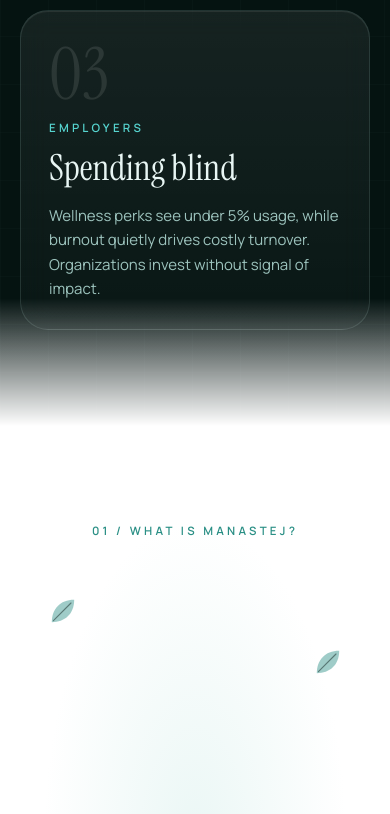
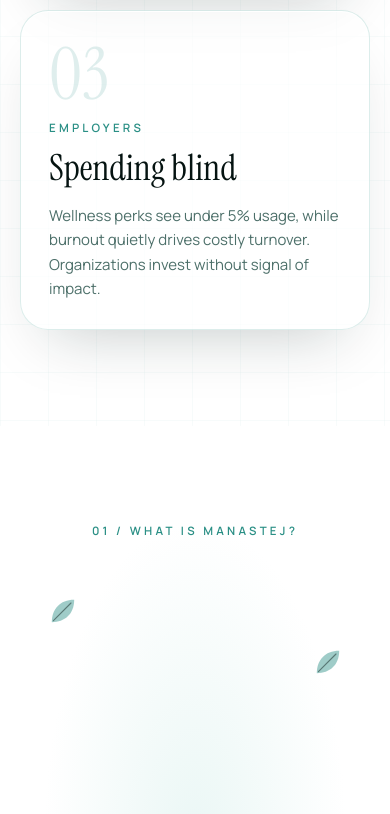
Before and after one commit to haresh-sai06/manastej-redesign, a Next.js app: page / in a window 390 px wide. Shown: the part 3660-4474 px from the top of the page. Built offline with nearby package versions, Linux system fonts and the light colour scheme; grey boxes are pictures that could not be loaded.

Commit message:
Shorten About green band without white seam; make Problem white

```diff
--- a/src/components/sections/About.tsx
+++ b/src/components/sections/About.tsx
@@ -37,9 +37,9 @@
           className="pointer-events-none absolute inset-0 bg-[radial-gradient(ellipse_at_center,rgba(232,246,244,0.9)_0%,rgba(255,255,255,1)_55%)]"
           aria-hidden="true"
         />
-        {/* Fill the empty white under the head with green (matches ab-after) */}
+        {/* Shorter green fill under the head; soft into ink with no white seam */}
         <div
-          className="pointer-events-none absolute inset-x-0 bottom-0 z-[1] h-[42%] bg-[linear-gradient(180deg,rgba(255,255,255,0)_0%,rgba(15,47,43,0.55)_28%,#0f2f2b_58%,#051311_100%)]"
+          className="pointer-events-none absolute inset-x-0 bottom-0 z-[1] h-[28%] bg-[linear-gradient(180deg,rgba(5,19,17,0)_0%,rgba(15,47,43,0.75)_35%,#0f2f2b_62%,#051311_100%)]"
           aria-hidden="true"
         />
         <div className="ab-halo absolute left-1/2 top-1/2 z-[2] h-[80vmin] w-[80vmin] -translate-x-1/2 -translate-y-1/2 rounded-full bg-[radial-gradient(circle,rgba(242,196,109,.28),rgba(86,212,207,.18)_40%,transparent_68%)]" aria-hidden="true" />
--- a/src/components/sections/Problem.tsx
+++ b/src/components/sections/Problem.tsx
@@ -34,29 +34,29 @@
   });
 
   return (
-    <section id="problem" ref={root} aria-labelledby="problem-title" className="relative bg-ink">
+    <section id="problem" ref={root} aria-labelledby="problem-title" className="relative bg-white text-ink">
       <div className="pb-stage relative overflow-hidden">
         <div className="pb-bg pointer-events-none absolute inset-0" aria-hidden="true">
-          <div className="absolute left-1/2 top-1/3 h-[70vmax] w-[70vmax] -translate-x-1/2 rounded-full bg-[radial-gradient(circle,rgba(15,47,43,.9),transparent_60%)]" />
-          <svg className="absolute inset-0 h-full w-full opacity-[.08]"><defs><pattern id="g" width="48" height="48" patternUnits="userSpaceOnUse"><path d="M48 0H0V48" fill="none" stroke="#9dc4be" strokeWidth=".6" /></pattern></defs><rect width="100%" height="100%" fill="url(#g)" /></svg>
+          <div className="absolute left-1/2 top-1/3 h-[70vmax] w-[70vmax] -translate-x-1/2 rounded-full bg-[radial-gradient(circle,rgba(232,246,244,.95),transparent_60%)]" />
+          <svg className="absolute inset-0 h-full w-full opacity-[.12]"><defs><pattern id="g" width="48" height="48" patternUnits="userSpaceOnUse"><path d="M48 0H0V48" fill="none" stroke="#2a8f85" strokeWidth=".6" /></pattern></defs><rect width="100%" height="100%" fill="url(#g)" /></svg>
         </div>
 
         <div className="relative mx-auto grid h-full max-w-6xl px-5 py-24">
           {/* Beat 1: title + stats */}
           <div className="col-start-1 row-start-1 flex flex-col justify-center gap-12">
             <div className="pb-intro">
-              <p className="eyebrow mb-5 text-mint">— {problem.label}</p>
-              <h2 id="problem-title" className="pb-title max-w-4xl font-serif text-5xl leading-[0.95] text-foam md:text-8xl">
+              <p className="eyebrow mb-5 text-teal">— {problem.label}</p>
+              <h2 id="problem-title" className="pb-title max-w-4xl font-serif text-5xl leading-[0.95] text-ink md:text-8xl">
                 <Words text={problem.title} />
               </h2>
-              <p data-rise className="mt-6 max-w-xl text-lg text-mist">{problem.body}</p>
+              <p data-rise className="mt-6 max-w-xl text-lg text-sage">{problem.body}</p>
             </div>
-            <dl className="pb-stats grid grid-cols-2 gap-px overflow-hidden rounded-3xl bg-white/10 md:grid-cols-4">
+            <dl className="pb-stats grid grid-cols-2 gap-px overflow-hidden rounded-3xl bg-teal/10 md:grid-cols-4">
               {problem.stats.map((s) => (
-                <div key={s.label} data-rise className="pb-stat bg-ink/95 p-5 md:p-7">
-                  <dt className="eyebrow text-[10px] text-mist/80">{s.label}</dt>
-                  <dd className="mt-3 font-serif text-5xl text-foam md:text-6xl">{s.value}</dd>
-                  <dd className="mt-1 text-sm text-mist">{s.note}</dd>
+                <div key={s.label} data-rise className="pb-stat bg-white p-5 md:p-7">
+                  <dt className="eyebrow text-[10px] text-sage">{s.label}</dt>
+                  <dd className="mt-3 font-serif text-5xl text-ink md:text-6xl">{s.value}</dd>
+                  <dd className="mt-1 text-sm text-sage">{s.note}</dd>
                 </div>
               ))}
             </dl>
@@ -64,25 +64,21 @@
 
           {/* Beat 2: the three failures */}
           <div className="pb-beat2 col-start-1 row-start-2 mt-16 flex flex-col justify-center">
-            <p data-rise className="pb-fail-label eyebrow mb-8 text-center text-radiance">{problem.failuresLabel}</p>
+            <p data-rise className="pb-fail-label eyebrow mb-8 text-center text-teal">{problem.failuresLabel}</p>
             <div className="grid gap-4 md:grid-cols-3 md:gap-5">
               {problem.failures.map((f, i) => (
-                <article key={f.who} data-rise className="pb-card glass relative overflow-hidden rounded-[28px] p-7 md:min-h-[330px]">
-                  <span className="font-serif text-7xl text-white/10" aria-hidden="true">0{i + 1}</span>
-                  <p className="eyebrow mt-2 text-mint">{f.who}</p>
-                  <h3 className="mt-3 font-serif text-4xl text-foam">{f.title}</h3>
-                  <p className="mt-4 text-[15px] leading-relaxed text-mist">{f.body}</p>
-                  <span className="crack absolute bottom-0 left-0 h-[3px] w-full origin-left scale-x-0 bg-gradient-to-r from-radiance/80 to-transparent md:scale-x-0" aria-hidden="true" />
+                <article key={f.who} data-rise className="pb-card glass-light relative overflow-hidden rounded-[28px] p-7 md:min-h-[330px]">
+                  <span className="font-serif text-7xl text-teal/15" aria-hidden="true">0{i + 1}</span>
+                  <p className="eyebrow mt-2 text-teal">{f.who}</p>
+                  <h3 className="mt-3 font-serif text-4xl text-ink">{f.title}</h3>
+                  <p className="mt-4 text-[15px] leading-relaxed text-sage">{f.body}</p>
+                  <span className="crack absolute bottom-0 left-0 h-[3px] w-full origin-left scale-x-0 bg-gradient-to-r from-teal/80 to-transparent md:scale-x-0" aria-hidden="true" />
                 </article>
               ))}
             </div>
           </div>
         </div>
       </div>
-      <div
-        className="pointer-events-none absolute inset-x-0 bottom-0 h-32 bg-gradient-to-b from-transparent to-white"
-        aria-hidden="true"
-      />
     </section>
   );
 }
```
